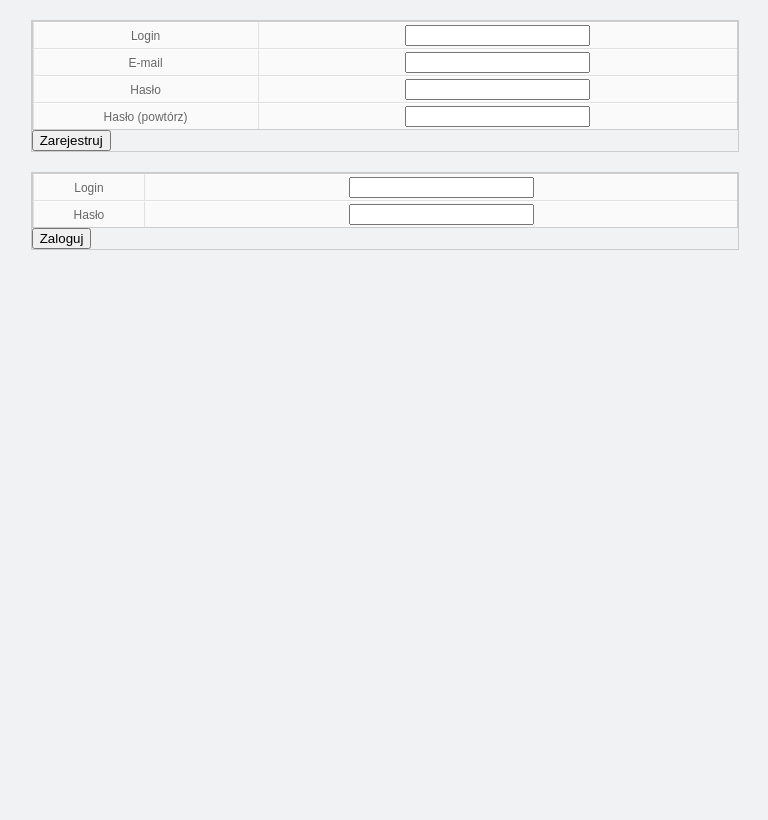
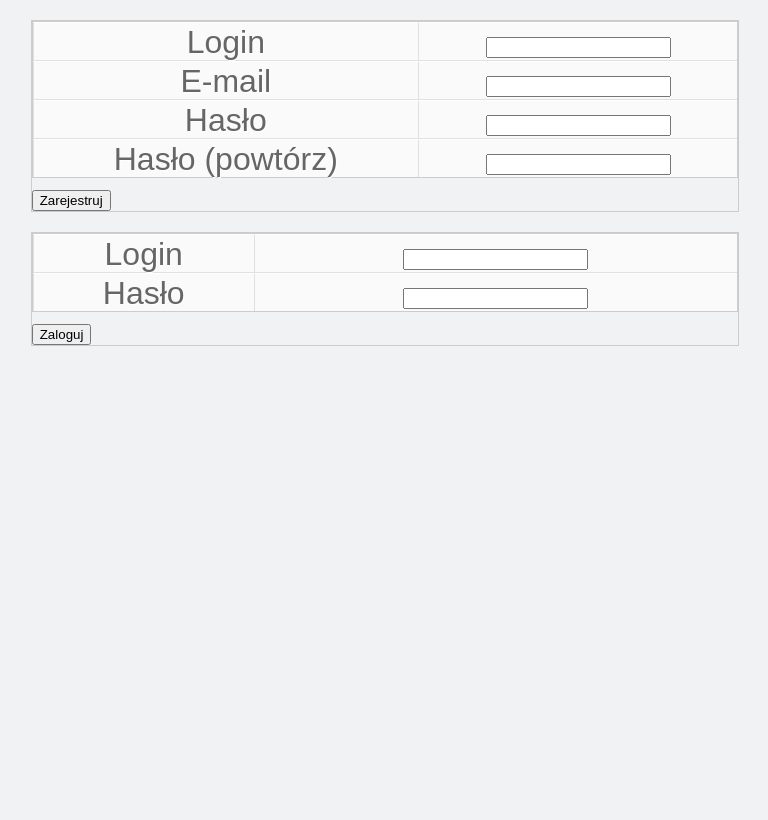
Before and after one commit to tymmej/rower, a PHP site: page /gpx.php in a window 768 px wide. Run offline with PHP 8.4, Linux system fonts and the light colour scheme.

Commit message:
Make text more readable on iOS

```diff
--- a/gpx.css
+++ b/gpx.css
@@ -50,7 +50,7 @@ td {
 	background: #ededed;
 }
 
-#logout, #login, #register, #podsumowanie, #upload, #tryb {
+#logout, #login, #register, #podsumowanie, #upload, #tryb, #stats, #serwis, #calendar {
 	border:#ccc 1px solid;
 	width: 100%;
 	margin-top: 20px;
@@ -58,8 +58,6 @@ td {
 
 #stats, #serwis, #calendar {
 	overflow: auto;
-	width: 100%;
-	margin-top: 20px;
 }
 
 #tryb {
@@ -73,11 +71,9 @@ td {
 table {
 	font-family:Arial, Helvetica, sans-serif;
 	color:#666;
-	font-size:12px;
 	text-shadow: 1px 1px 0px #fff;
 	background:#eaebec;
 	border:#ccc 1px solid;
-
 	width:100%;
 }
 
@@ -144,11 +140,15 @@ table tr:hover .trip1 {
 	width: 32%;
 }
 
-/* iPads (landscape) ----------- */
+/* scale columns ----------- */
 @media only screen
 and (min-device-width : 768px)
 and (max-device-width : 1024px)
 and (orientation : landscape) {
+	body {
+		-webkit-text-size-adjust: 100%;
+		font-size:2em;
+	}
 	.grid .column {
 		width: 49% !important;
 		float: left !important;
@@ -163,7 +163,6 @@ and (orientation : landscape) {
 	}
 }
 
-/* iPhone ----------- */
 @media only screen
 and (min-device-width : 320px)
 and (max-device-width : 480px),
@@ -171,7 +170,11 @@ only screen
 and (min-device-width : 768px)
 and (max-device-width : 1024px)
 and (orientation : portrait){
-.grid .column {
+	body {
+		-webkit-text-size-adjust: 100%;
+		font-size:2em;
+	}
+	.grid .column {
 		width: 100% !important;
 		margin-left: 0 !important;
 		clear: none !important;
@@ -198,7 +201,7 @@ and (max-width: 1536px) {
 @media only screen
 and (min-device-width : 1280px)
 and (max-width: 1010px) {
-.grid .column {
+	.grid .column {
 		width: 100% !important;
 		margin-left: 0 !important;
 		clear: none !important;
```
